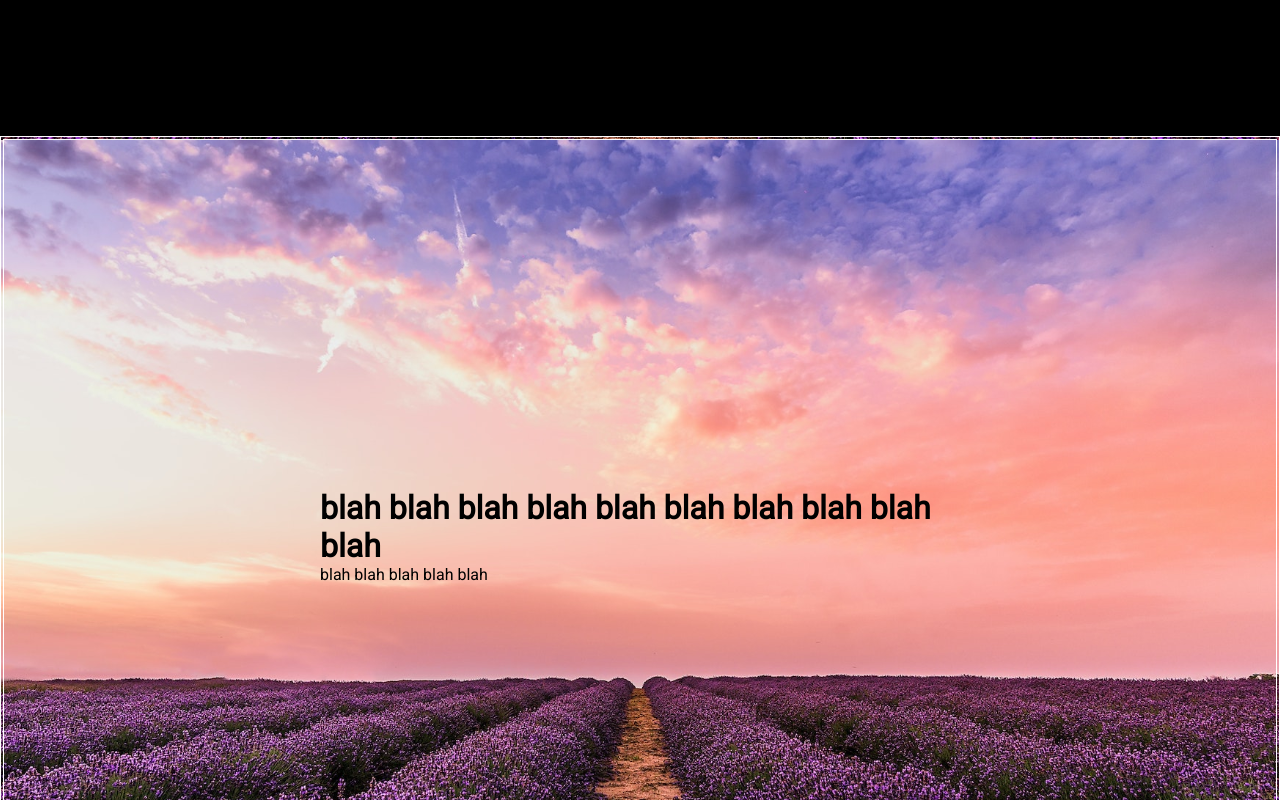
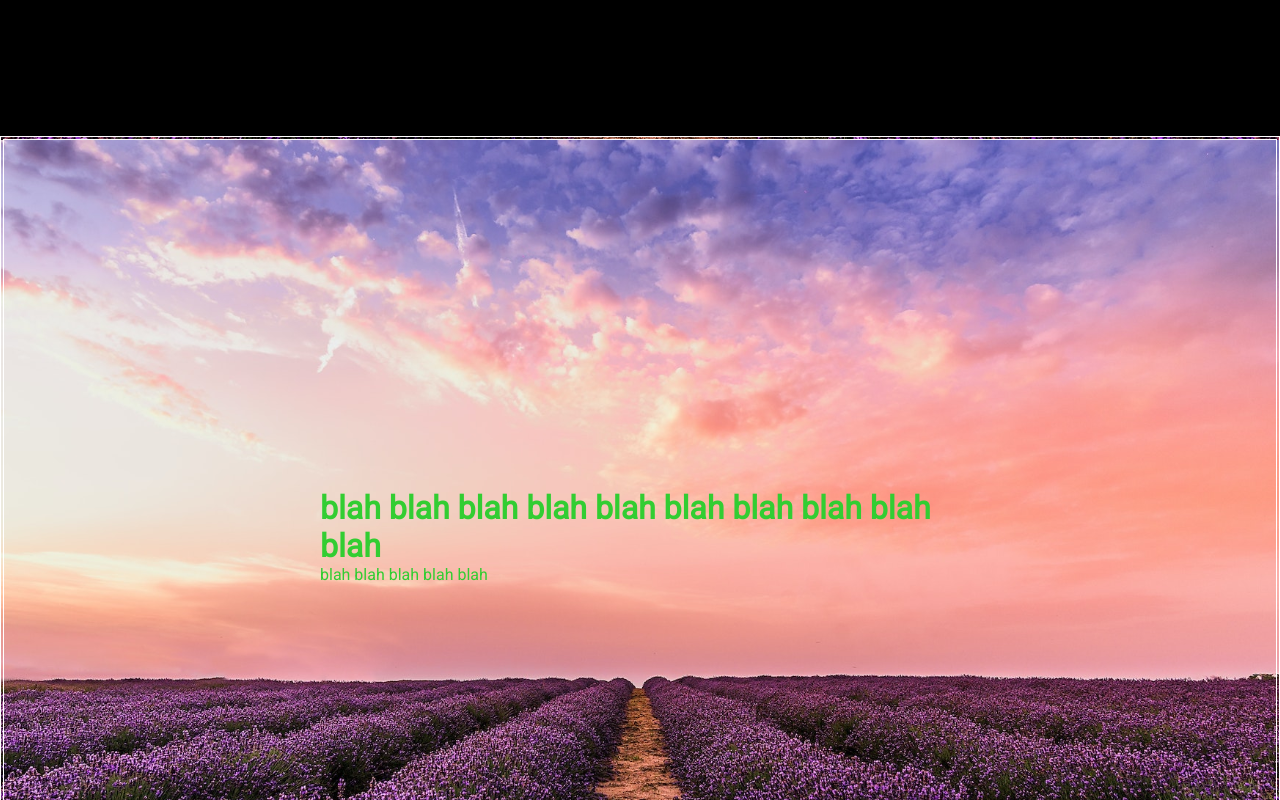
Before and after one commit to JedHumphries/JRphotography, a React (Vite) app in the folder website/: page / in a window 1280 px wide. Shown: the part 1460-2260 px from the top of the page. Built offline with nearby package versions, Linux system fonts and the light colour scheme; a web font is replaced by a local one.

Commit message:
linked slider to gallery page

```diff
--- a/website/src/components/Navbar/Navbar.styled.js
+++ b/website/src/components/Navbar/Navbar.styled.js
@@ -86,6 +86,7 @@ height: 100%;
     border-bottom: 3px solid #42CAFD;
 }
 `
+
 export const Bars = styled(FaBars)`
 color: black;
 `
--- a/website/src/pages/Home.jsx
+++ b/website/src/pages/Home.jsx
@@ -1,11 +1,14 @@
 import React, { useState } from 'react';
+import { Link } from 'react-router-dom'
+import styled from 'styled-components';
+
 import DropDownMenu from '../components/DropDown/DropDownMenu';
 import Navbar from '../components/Navbar/Navbar';
 import Footer from '../components/Footer/Footer';
 import VideoSection from '../components/VideoSection/VideoSection';
 import AboutSection from '../components/About/AboutSection';
 import Slider from '../components/Slider/Slider';
-import Button from '../components/Button/Button';
+
 
 import image1 from '../images/image1.jpg'
 import image2 from '../images/image2.jpg'
@@ -14,6 +17,13 @@ import image4 from '../images/image4.jpg'
 import image5 from '../images/image5.jpg'
 import image6 from '../images/image6.jpg'
 
+
+const H1 = styled.h1`
+color: limegreen;
+`
+const P = styled.p`
+color: limegreen;
+`
 
 const Home = () => {
     const [isOpen, setIsOpen] = useState(false)
@@ -33,11 +43,13 @@ const Home = () => {
       <br></br>
       <VideoSection/>
       <AboutSection/>
+      <Link to='/images'>
       <Slider
       images={[image1,image2,image3,image4,image5, image6]}>
-      <h1>blah blah blah blah blah blah blah blah blah blah</h1>
-      <p>blah blah blah blah blah</p>
+      <H1>blah blah blah blah blah blah blah blah blah blah</H1>
+      <P>blah blah blah blah blah</P>
       </Slider>
+      </Link>
       <Footer/>
     </>
   )
```
